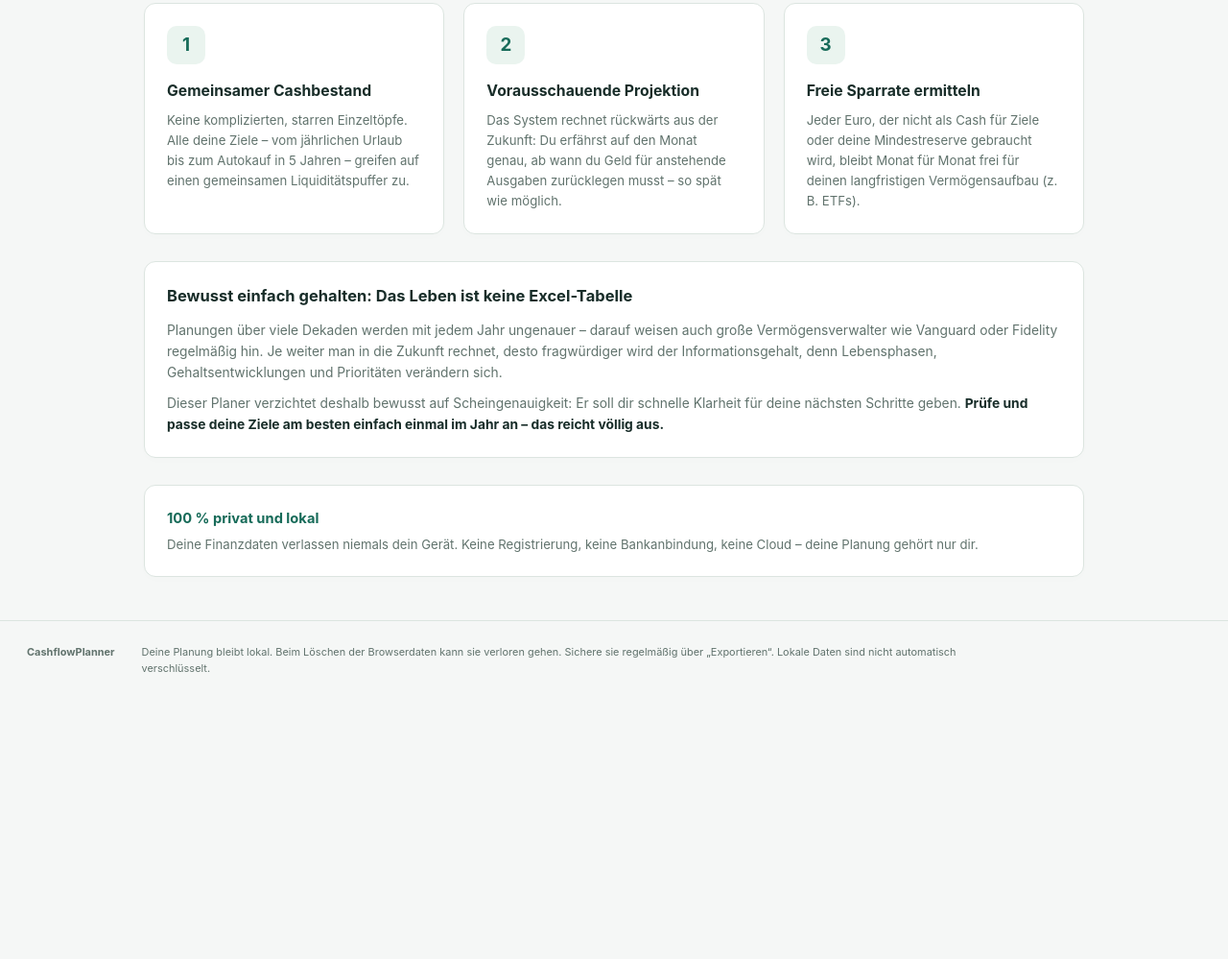
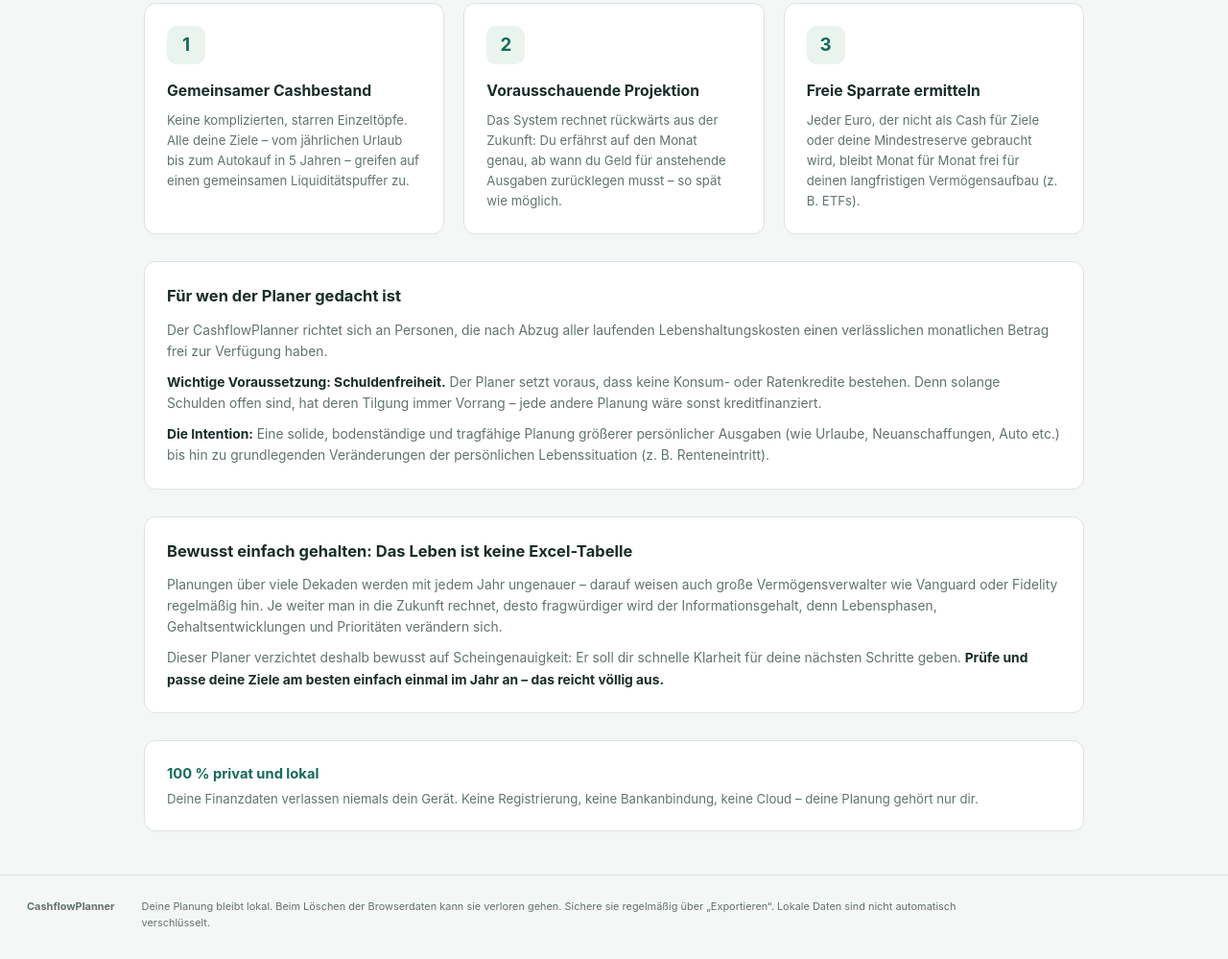
Before and after one commit to RalfHuesing/CashflowPlanner, a website with bundled scripts: page web/index.html in a window 1280 px wide. Shown: the part 646-1645 px from the top of the page at 96% size. Before the commit the page ends 1380 px from the top, so only its background shows below. Built offline with nearby package versions, Linux system fonts and the light colour scheme.

Commit message:
Startseite: Zielgruppe und Schuldenfreiheit-Praemisse ergaenzt

```diff
--- a/web/css/views.css
+++ b/web/css/views.css
@@ -80,16 +80,19 @@
   margin: 0;
 }
 
+.start-audience,
 .start-philosophy {
   padding: 24px 28px;
 }
 
+.start-audience h3,
 .start-philosophy h3 {
   font-size: 1.1rem;
   margin-bottom: 12px;
   color: var(--ink);
 }
 
+.start-audience p,
 .start-philosophy p {
   font-size: .92rem;
   color: var(--muted);
@@ -97,10 +100,12 @@
   margin: 0 0 10px;
 }
 
+.start-audience p:last-child,
 .start-philosophy p:last-child {
   margin-bottom: 0;
 }
 
+.start-audience strong,
 .start-philosophy strong {
   color: var(--ink);
 }
@@ -136,6 +141,7 @@
     gap: 14px;
   }
 
+  .start-audience,
   .start-philosophy {
     padding: 20px 18px;
   }
--- a/web/index.html
+++ b/web/index.html
@@ -90,6 +90,19 @@
               Jeder Euro, der nicht als Cash für Ziele oder deine Mindestreserve gebraucht wird, bleibt Monat für Monat frei für deinen langfristigen Vermögensaufbau (z. B. ETFs).
             </p>
           </div>
+        </div>
+
+        <div class="panel start-audience">
+          <h3>Für wen der Planer gedacht ist</h3>
+          <p>
+            Der CashflowPlanner richtet sich an Personen, die nach Abzug aller laufenden Lebenshaltungskosten einen verlässlichen monatlichen Betrag frei zur Verfügung haben.
+          </p>
+          <p>
+            <strong>Wichtige Voraussetzung: Schuldenfreiheit.</strong> Der Planer setzt voraus, dass keine Konsum- oder Ratenkredite bestehen. Denn solange Schulden offen sind, hat deren Tilgung immer Vorrang – jede andere Planung wäre sonst kreditfinanziert.
+          </p>
+          <p>
+            <strong>Die Intention:</strong> Eine solide, bodenständige und tragfähige Planung größerer persönlicher Ausgaben (wie Urlaube, Neuanschaffungen, Auto etc.) bis hin zu grundlegenden Veränderungen der persönlichen Lebenssituation (z.&nbsp;B. Renteneintritt).
+          </p>
         </div>
 
         <div class="panel start-philosophy">
```
